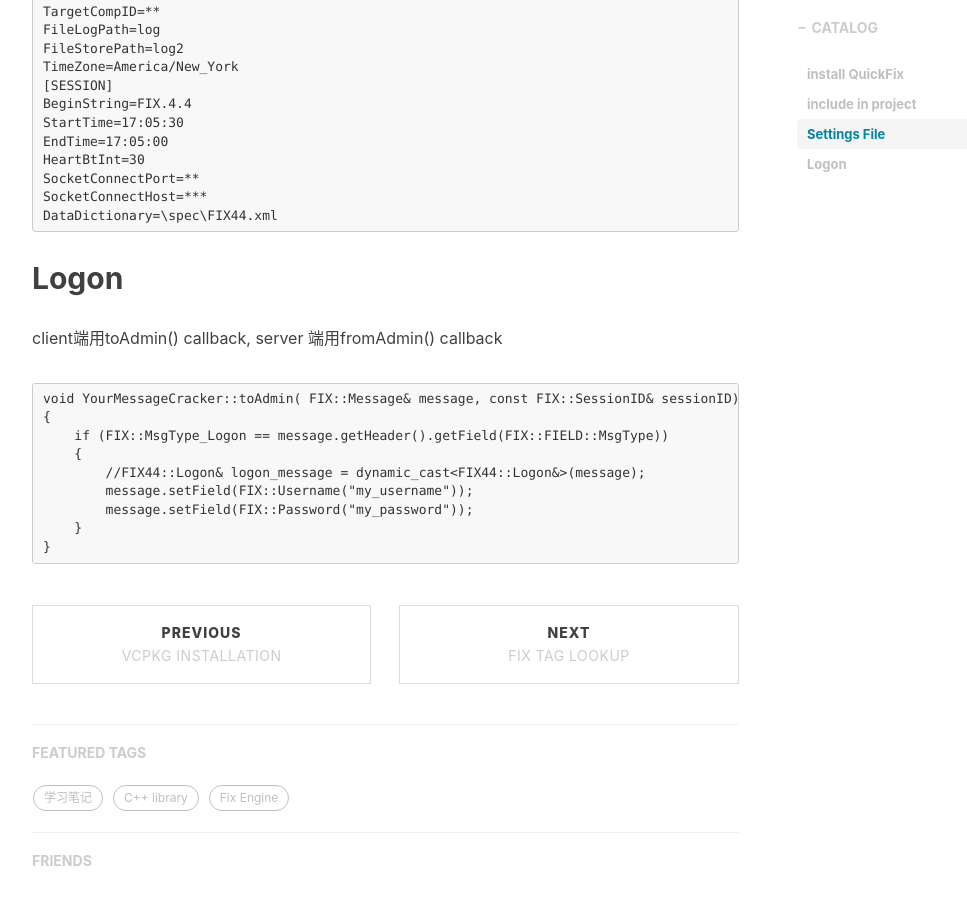
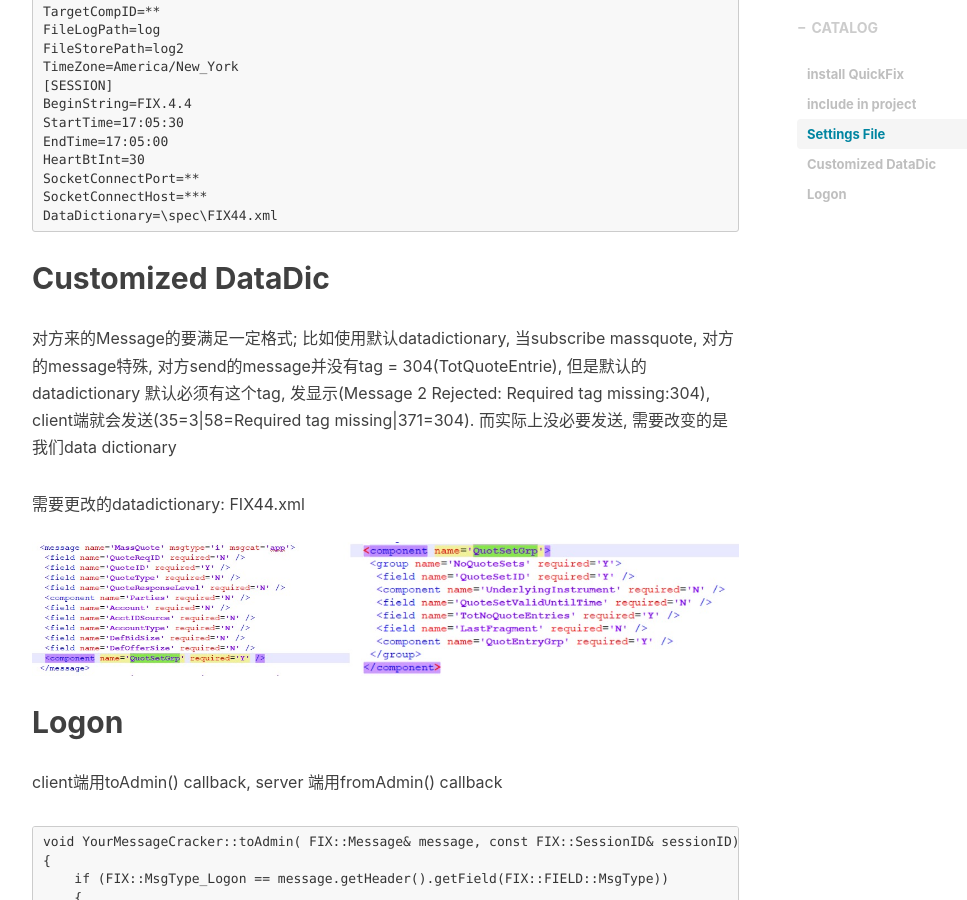
Before and after one commit to beckswu/beckswu.github.io, a Jekyll site: the page built from _posts/2017-10-03-QuickFIX-C++.markdown, in a window 1280 px wide and 900 px high, scrolled down 1874 px. Shown: the whole window, without its empty margins (233-1200 px from the left). Built offline with Jekyll 4.4.1, drawn with Linux system fonts in a browser that asks for light colours; nearby versions of some CDN libraries; comment, search, counter and statistics services are not loaded.

Commit message:
Update 2017-10-03-QuickFIX-C++.markdown

````diff
--- a/_posts/2017-10-03-QuickFIX-C++.markdown
+++ b/_posts/2017-10-03-QuickFIX-C++.markdown
@@ -50,6 +50,12 @@ SocketConnectPort=**
 SocketConnectHost=***
 DataDictionary=\spec\FIX44.xml
 ```
+## Customized DataDic
+
+对方来的Message的要满足一定格式; 比如使用默认datadictionary, 当subscribe massquote, 对方的message特殊, 对方send的message并没有tag = 304(TotQuoteEntrie), 但是默认的datadictionary 默认必须有这个tag, 发显示(Message 2 Rejected: Required tag missing:304), client端就会发送(35=3\|58=Required tag missing\|371=304). 而实际上没必要发送, 需要改变的是我们data dictionary
+
+需要更改的datadictionary: FIX44.xml
+![](/img/post/quickfixpic2.PNG)
 
 ## Logon
 
````
